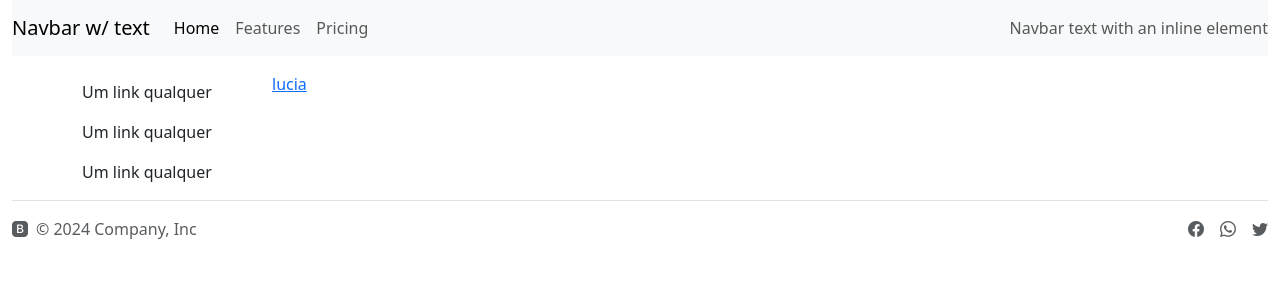
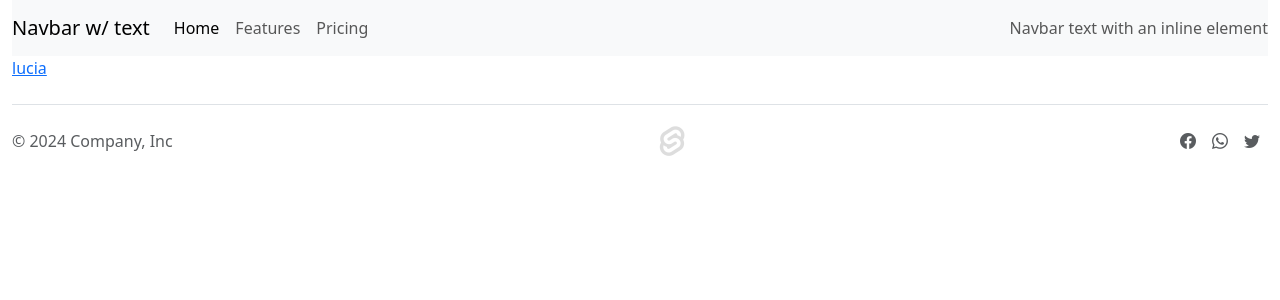
Before and after one commit to opedrosiqueira/meu-blog-sveltekit, a SvelteKit app: page /demo in a window 1280 px wide. Shown: the top 300 px of the page. Built offline with nearby package versions, Linux system fonts and the light colour scheme.

Commit message:
tirei o sidebar do +layout, porém, este ainda tem o botão data-bs-target="#mySideBar", que é exibido mesmo quando não há nenhum offcanvas #mySideBar

```diff
--- a/src/routes/+layout.svelte
+++ b/src/routes/+layout.svelte
@@ -23,52 +23,23 @@
 					<a class="nav-link" href="#">Pricing</a>
 				</li>
 			</ul>
-            <span class="navbar-text">
-                Navbar text with an inline element
-            </span>
+			<span class="navbar-text"> Navbar text with an inline element </span>
 		</div>
 	</header>
-</div>
 
-<div class="container mt-3">
-    <div class="row">
-        <div class="col-lg-2">
-            <aside>
-                <div class="offcanvas-lg offcanvas-start" tabindex="-1" id="mySideBar">
-                    <div class="offcanvas-header border-bottom">
-                        <h5 class="offcanvas-title">Browse docs</h5>
-                        <button class="btn-close" data-bs-dismiss="offcanvas" data-bs-target="#mySideBar"></button>
-                    </div>
-                    <div class="offcanvas-body">
-                        <nav class="w-100">
-                            <ul class="list-unstyled mb-0 pb-3 pb-md-2 pe-lg-2">
-                                <li class="py-2">Um link qualquer</li>
-                                <li class="py-2">Um link qualquer</li>
-                                <li class="py-2">Um link qualquer</li>
-                            </ul>
-                        </nav>
-                    </div>
-                </div>
-            </aside>
-        </div>
-        <div class="col-lg">
 	<main>
 		{@render children()}
 	</main>
-        </div>
-    </div>
-</div>
 
-<div class="container-fluid">
-    <footer class="d-flex flex-wrap justify-content-between align-items-center py-3 border-top">
-        <div class="col-md-4 d-flex align-items-center">
-            <a href="/" class="mb-3 me-2 mb-md-0 text-body-secondary text-decoration-none lh-1"><i class="bi bi-bootstrap-fill"></i></a>
-            <span class="mb-3 mb-md-0 text-body-secondary">© 2024 Company, Inc</span>
-        </div>
-        <ul class="nav col-md-4 justify-content-end list-unstyled d-flex">
-            <li class="ms-3"><a class="text-body-secondary" href="#"><i class="bi bi-facebook"></i></a></li>
-            <li class="ms-3"><a class="text-body-secondary" href="#"><i class="bi bi-whatsapp"></i></a></li>
-            <li class="ms-3"><a class="text-body-secondary" href="#"><i class="bi bi-twitter"></i></a></li>
+	<footer class="d-flex justify-content-between align-items-center pt-3 mt-4 border-top">
+		<p class="mb-0 text-body-secondary">&copy; 2024 Company, Inc</p>
+
+		<a href="/"> <img src="/favicon.png" alt="logo" style="height: 2em" /> </a>
+
+		<ul class="nav">
+			<li class="nav-item"><a href="#" class="nav-link px-2 text-body-secondary"><i class="bi bi-facebook"></i></a></li>
+			<li class="nav-item"><a href="#" class="nav-link px-2 text-body-secondary"><i class="bi bi-whatsapp"></i></a></li>
+			<li class="nav-item"><a href="#" class="nav-link px-2 text-body-secondary"><i class="bi bi-twitter"></i></a></li>
 		</ul>
 	</footer>
 </div>
```
Also changed, not shown: src/routes/+page.svelte (+25 -2 lines), 1 other file (tests, documents, lock files or other folders). Lines whose indentation alone changed are shown as unchanged.
